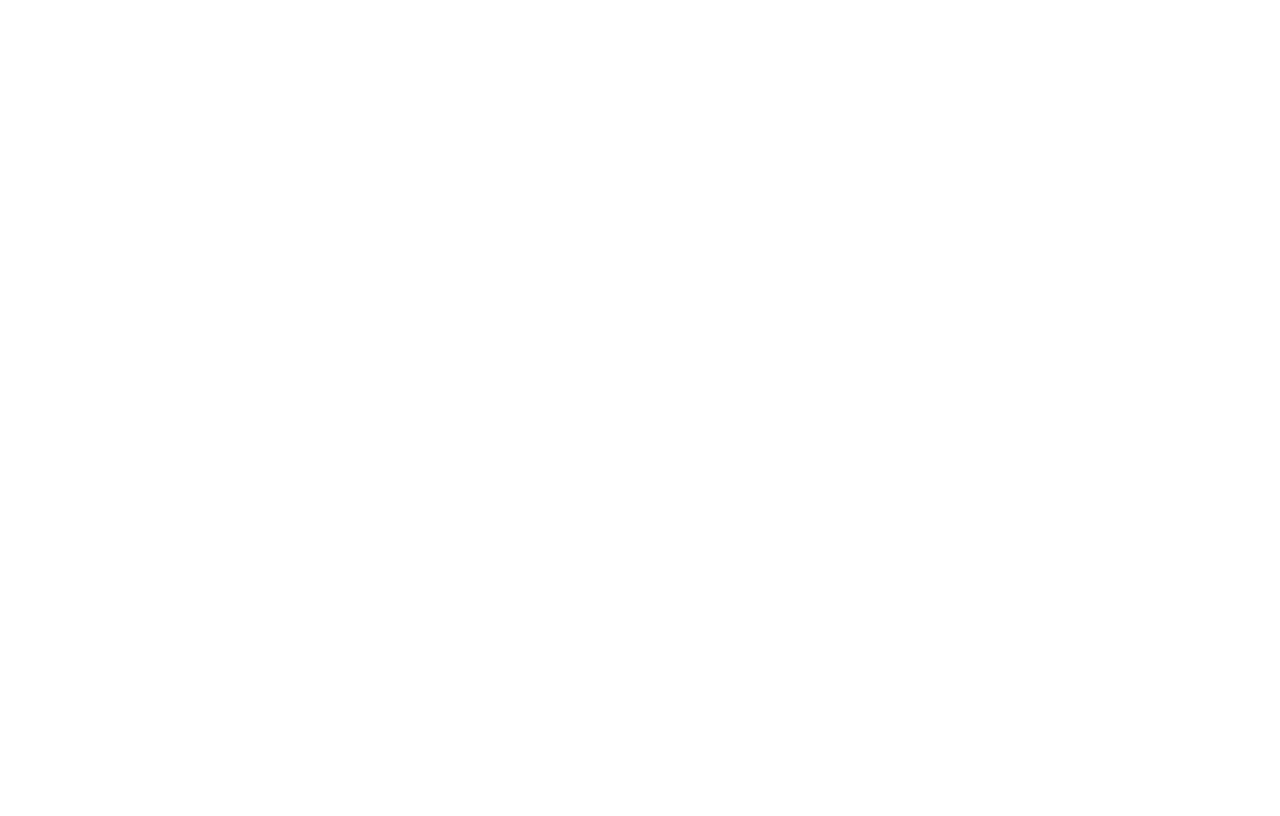
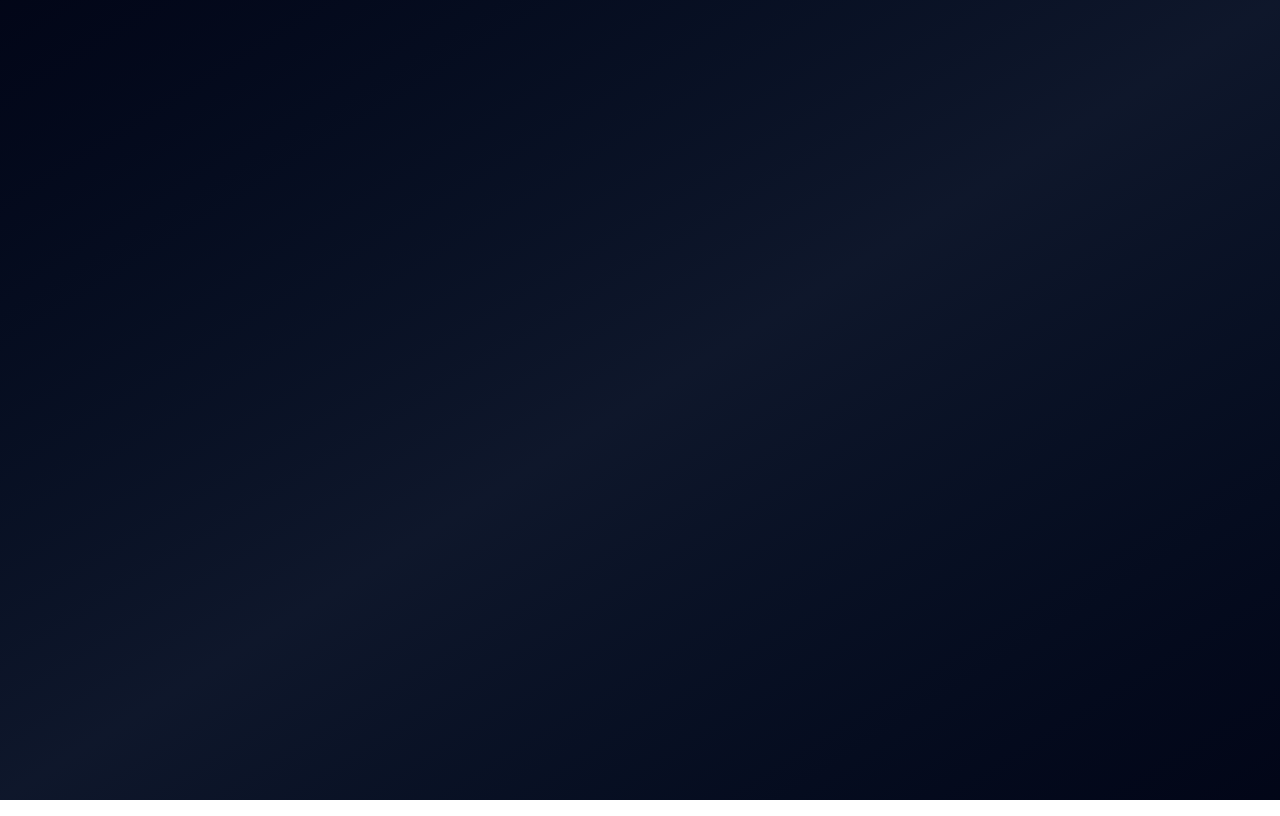
Before and after one commit to andrew-christ/andrew-christ.github.io, a Next.js app: page / in a window 1280 px wide. Built offline with nearby package versions, Linux system fonts and the light colour scheme.

Commit message:
Fixed background finally, kill me

```diff
--- a/app/globals.css
+++ b/app/globals.css
@@ -1,96 +1,138 @@
-@tailwind base;
-@tailwind components;
-@tailwind utilities;
+@import "tailwindcss";
+/* @import "tw-animate-css"; */
+/* @import "tw-animate-css"; */
 
-body {
-  font-family: Arial, Helvetica, sans-serif;
+@custom-variant dark (&:is(.dark *));
+
+@theme {
+  --font-sans: var(--font-geist-sans), ui-sans-serif, system-ui, sans-serif,
+    "Apple Color Emoji", "Segoe UI Emoji", "Segoe UI Symbol", "Noto Color Emoji";
 }
 
-@layer utilities {
-  .text-balance {
-    text-wrap: balance;
-  }
+@theme inline {
+  --radius-sm: calc(var(--radius) - 4px);
+  --radius-md: calc(var(--radius) - 2px);
+  --radius-lg: var(--radius);
+  --radius-xl: calc(var(--radius) + 4px);
+  --radius-2xl: calc(var(--radius) + 8px);
+  --radius-3xl: calc(var(--radius) + 12px);
+  --radius-4xl: calc(var(--radius) + 16px);
+  --color-background: var(--background);
+  --color-foreground: var(--foreground);
+  --color-card: var(--card);
+  --color-card-foreground: var(--card-foreground);
+  --color-popover: var(--popover);
+  --color-popover-foreground: var(--popover-foreground);
+  --color-primary: var(--primary);
+  --color-primary-foreground: var(--primary-foreground);
+  --color-primary-hover: var(--primary-hover);
+  --color-primary-selected: var(--primary-selected);
+  --color-secondary: var(--secondary);
+  --color-secondary-foreground: var(--secondary-foreground);
+  --color-muted: var(--muted);
+  --color-muted-foreground: var(--muted-foreground);
+  --color-accent: var(--accent);
+  --color-accent-foreground: var(--accent-foreground);
+  --color-destructive: var(--destructive);
+  --color-border: var(--border);
+  --color-input: var(--input);
+  --color-ring: var(--ring);
+  --color-chart-1: var(--chart-1);
+  --color-chart-2: var(--chart-2);
+  --color-chart-3: var(--chart-3);
+  --color-chart-4: var(--chart-4);
+  --color-chart-5: var(--chart-5);
+  --color-sidebar: var(--sidebar);
+  --color-sidebar-foreground: var(--sidebar-foreground);
+  --color-sidebar-primary: var(--sidebar-primary);
+  --color-sidebar-primary-foreground: var(--sidebar-primary-foreground);
+  --color-sidebar-accent: var(--sidebar-accent);
+  --color-sidebar-accent-foreground: var(--sidebar-accent-foreground);
+  --color-sidebar-border: var(--sidebar-border);
+  --color-sidebar-ring: var(--sidebar-ring);
+  --color-dots: var(--dots)
+}
+
+:root {
+  --radius: 0.625rem;
+  --card: oklch(1 0 0);
+  --card-foreground: oklch(0.145 0 0);
+  --popover: oklch(1 0 0);
+  --popover-foreground: oklch(0.145 0 0);
+  --primary: oklch(51.4% 0.222 16.935);
+  --primary-hover: oklch(45% 0.222 16.935);
+  --primary-selected: oklch(80% 0.22 292.717);
+  --primary-foreground: oklch(0.985 0 0);
+  --secondary: oklch(0.97 0 0);
+  --secondary-foreground: oklch(0.205 0 0);
+  --muted: oklch(0.97 0 0);
+  --muted-foreground: oklch(0.556 0 0);
+  --accent: oklch(0.97 0 0);
+  --accent-foreground: oklch(0.205 0 0);
+  --destructive: oklch(0.577 0.245 27.325);
+  --border: oklch(0.922 0 0);
+  --input: oklch(0.922 0 0);
+  --ring: oklch(0.708 0 0);
+  --chart-1: oklch(0.646 0.222 41.116);
+  --chart-2: oklch(0.6 0.118 184.704);
+  --chart-3: oklch(0.398 0.07 227.392);
+  --chart-4: oklch(0.828 0.189 84.429);
+  --chart-5: oklch(0.769 0.188 70.08);
+  --sidebar: oklch(0.985 0 0);
+  --sidebar-foreground: oklch(0.145 0 0);
+  --sidebar-primary: oklch(0.205 0 0);
+  --sidebar-primary-foreground: oklch(0.985 0 0);
+  --sidebar-accent: oklch(0.97 0 0);
+  --sidebar-accent-foreground: oklch(0.205 0 0);
+  --sidebar-border: oklch(0.922 0 0);
+  --sidebar-ring: oklch(0.708 0 0);
+  --background: oklch(1 0 0);
+  --foreground: oklch(0.145 0 0);
+  --dots: oklch(87% 0 0);
+}
+
+.dark {
+  --background: oklch(0.145 0 0);
+  --foreground: oklch(0.985 0 0);
+  --dots: oklch(26.9% 0 0);
+  --card: oklch(0.205 0 0);
+  --card-foreground: oklch(0.985 0 0);
+  --popover: oklch(0.205 0 0);
+  --popover-foreground: oklch(0.985 0 0);
+  --primary: oklch(64.5% 0.246 16.439);
+  --primary-hover: oklch(70% 0.246 16.439);
+  --primary-selected: oklch(72% 0.20 292.717);
+  --primary-foreground: oklch(0.205 0 0);
+  --secondary: oklch(0.269 0 0);
+  --secondary-foreground: oklch(0.985 0 0);
+  --muted: oklch(0.269 0 0);
+  --muted-foreground: oklch(0.708 0 0);
+  --accent: oklch(0.269 0 0);
+  --accent-foreground: oklch(0.985 0 0);
+  --destructive: oklch(0.704 0.191 22.216);
+  --border: oklch(1 0 0 / 10%);
+  --input: oklch(1 0 0 / 15%);
+  --ring: oklch(0.556 0 0);
+  --chart-1: oklch(0.488 0.243 264.376);
+  --chart-2: oklch(0.696 0.17 162.48);
+  --chart-3: oklch(0.769 0.188 70.08);
+  --chart-4: oklch(0.627 0.265 303.9);
+  --chart-5: oklch(0.645 0.246 16.439);
+  --sidebar: oklch(0.205 0 0);
+  --sidebar-foreground: oklch(0.985 0 0);
+  --sidebar-primary: oklch(0.488 0.243 264.376);
+  --sidebar-primary-foreground: oklch(0.985 0 0);
+  --sidebar-accent: oklch(0.269 0 0);
+  --sidebar-accent-foreground: oklch(0.985 0 0);
+  --sidebar-border: oklch(1 0 0 / 10%);
+  --sidebar-ring: oklch(0.556 0 0);
 }
 
 @layer base {
-  :root {
-    --background: 0 0% 100%;
-    --foreground: 0 0% 3.9%;
-    --card: 0 0% 100%;
-    --card-foreground: 0 0% 3.9%;
-    --popover: 0 0% 100%;
-    --popover-foreground: 0 0% 3.9%;
-    --primary: 0 0% 9%;
-    --primary-foreground: 0 0% 98%;
-    --secondary: 0 0% 96.1%;
-    --secondary-foreground: 0 0% 9%;
-    --muted: 0 0% 96.1%;
-    --muted-foreground: 0 0% 45.1%;
-    --accent: 0 0% 96.1%;
-    --accent-foreground: 0 0% 9%;
-    --destructive: 0 84.2% 60.2%;
-    --destructive-foreground: 0 0% 98%;
-    --border: 0 0% 89.8%;
-    --input: 0 0% 89.8%;
-    --ring: 0 0% 3.9%;
-    --chart-1: 12 76% 61%;
-    --chart-2: 173 58% 39%;
-    --chart-3: 197 37% 24%;
-    --chart-4: 43 74% 66%;
-    --chart-5: 27 87% 67%;
-    --radius: 0.5rem;
-    --sidebar-background: 0 0% 98%;
-    --sidebar-foreground: 240 5.3% 26.1%;
-    --sidebar-primary: 240 5.9% 10%;
-    --sidebar-primary-foreground: 0 0% 98%;
-    --sidebar-accent: 240 4.8% 95.9%;
-    --sidebar-accent-foreground: 240 5.9% 10%;
-    --sidebar-border: 220 13% 91%;
-    --sidebar-ring: 217.2 91.2% 59.8%;
-    --border: oklch(0.922 0 0);
-  }
-  .dark {
-    --background: 0 0% 3.9%;
-    --foreground: 0 0% 98%;
-    --card: 0 0% 3.9%;
-    --card-foreground: 0 0% 98%;
-    --popover: 0 0% 3.9%;
-    --popover-foreground: 0 0% 98%;
-    --primary: 0 0% 98%;
-    --primary-foreground: 0 0% 9%;
-    --secondary: 0 0% 14.9%;
-    --secondary-foreground: 0 0% 98%;
-    --muted: 0 0% 14.9%;
-    --muted-foreground: 0 0% 63.9%;
-    --accent: 0 0% 14.9%;
-    --accent-foreground: 0 0% 98%;
-    --destructive: 0 62.8% 30.6%;
-    --destructive-foreground: 0 0% 98%;
-    --border: 0 0% 14.9%;
-    --input: 0 0% 14.9%;
-    --ring: 0 0% 83.1%;
-    --chart-1: 220 70% 50%;
-    --chart-2: 160 60% 45%;
-    --chart-3: 30 80% 55%;
-    --chart-4: 280 65% 60%;
-    --chart-5: 340 75% 55%;
-    --sidebar-background: 240 5.9% 10%;
-    --sidebar-foreground: 240 4.8% 95.9%;
-    --sidebar-primary: 224.3 76.3% 48%;
-    --sidebar-primary-foreground: 0 0% 100%;
-    --sidebar-accent: 240 3.7% 15.9%;
-    --sidebar-accent-foreground: 240 4.8% 95.9%;
-    --sidebar-border: 240 3.7% 15.9%;
-    --sidebar-ring: 217.2 91.2% 59.8%;
-    --border: oklch(1 0 0 / 10%);
-  }
-}
-
-/* @layer base {
   * {
-    @apply border-border;
+    @apply border-border outline-ring/50;
   }
   body {
     @apply bg-background text-foreground;
   }
-} */
+}
--- a/app/page.tsx
+++ b/app/page.tsx
@@ -3,10 +3,10 @@
 
 export default function Home() {
   return (
-    <div className="flex min-h-screen items-center justify-center bg-zinc-50 font-sans dark:bg-black">
+    <main className="relative min-h-screen">
 
       <CircuitBackground />
 
-    </div>
+    </main>
   );
 }
--- a/components/ui/circuit-background.tsx
+++ b/components/ui/circuit-background.tsx
@@ -20,6 +20,13 @@
             {/* Add Gradient Overlay */}
             <div className="absolute inset-0 bg-gradient-to-br from-slate-950 via-slate-900 to-slate-950"/>
 
+            <svg
+                className="absolute inset-0 h-full w-full"
+                viewBox="0 0 100 100"
+                preserveAspectRatio="xMidYMid slice"
+            >
+
+            </svg>
         </div>
     )
 
```
